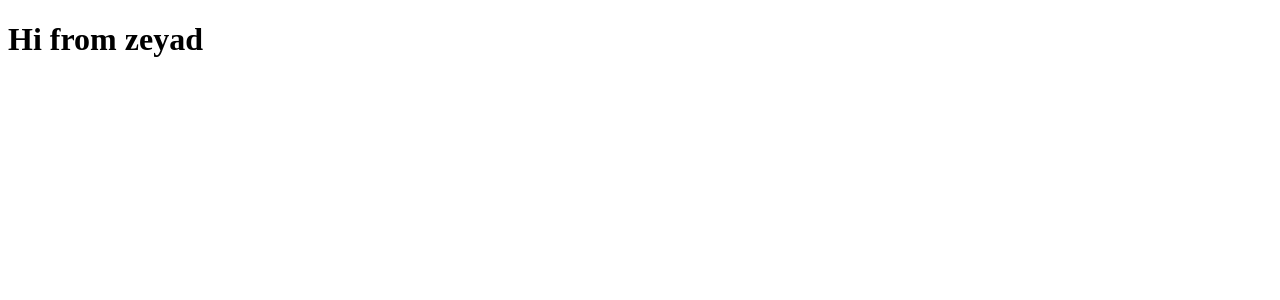
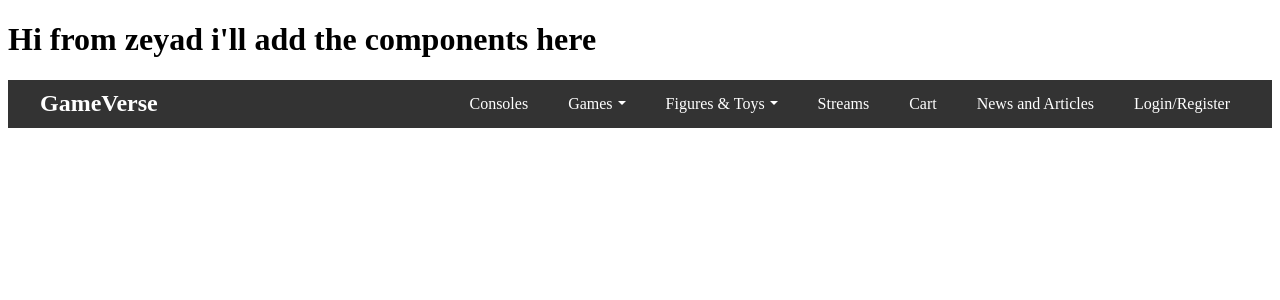
Before and after one commit to zeyad-houssainy/alx-graduation-project-cohort-22, a React app in the folder game_nexus/: page / in a window 1280 px wide. Shown: the top 300 px of the page. Built offline with nearby package versions, Linux system fonts and the light colour scheme; the HTML template or start-up script is replaced by a standard one.

Commit message:
adding NavBar Component without styling

```diff
--- a/game_nexus/src/App/App.js
+++ b/game_nexus/src/App/App.js
@@ -1,7 +1,7 @@
 //React Imports
 import React from 'react';
-// import { Link } from 'react-router-dom'; // If you're using React Router
 //component Files import
+import "./App.css"
 import Navbar from '../NavBar/NavBar';
 
 
@@ -10,8 +10,8 @@ class App extends React.Component {
   render() {
     return (
 		<>
-			{/* <Navbar /> */}
-      		<h1>Hi from zeyad</h1>
+      		<h1>Hi from zeyad i'll add the components here</h1>
+          <Navbar />
 		</>
     );
   }
--- /dev/null
+++ b/game_nexus/src/NavBar/NavBar.css
@@ -0,0 +1,76 @@
+/* Basic styling - improve as needed */
+.navbar {
+  background-color: #333;
+  color: white;
+  padding: 10px 0;
+}
+
+.navbar-container {
+  display: flex;
+  justify-content: space-between;
+  align-items: center;
+  max-width: 1200px;
+  margin: 0 auto;
+  padding: 0 20px;
+}
+
+.navbar-logo {
+  font-size: 1.5rem;
+  font-weight: bold;
+}
+
+.navbar-menu {
+  list-style: none;
+  display: flex;
+  margin: 0;
+  padding: 0;
+}
+
+.navbar-item {
+  margin-left: 20px;
+  position: relative; /* For dropdown positioning */
+}
+
+.navbar-link {
+  text-decoration: none;
+  color: white;
+  padding: 5px 10px;
+  display: block; /* Make links clickable areas */
+}
+
+/* Dropdown Styles */
+.dropdown-menu {
+  display: none; /* Initially hidden */
+  position: absolute;
+  background-color: #333;
+  min-width: 160px;
+  box-shadow: 0px 8px 16px 0px rgba(0, 0, 0, 0.2);
+  z-index: 1; /* Ensure it's on top */
+}
+
+.dropdown:hover .dropdown-menu {
+  display: block; /* Show on hover */
+}
+
+.dropdown-item {
+    color: white;
+    padding: 12px 16px;
+    text-decoration: none;
+    display: block;
+}
+
+.dropdown-item:hover {
+    background-color: #ddd; /* Example hover effect */
+    color: black;
+}
+
+.dropdown-toggle::after { /* Add a small arrow */
+    display: inline-block;
+    margin-left: 5px;
+    vertical-align: 0.255em;
+    content: "";
+    border-top: 0.3em solid;
+    border-right: 0.3em solid transparent;
+    border-bottom: 0;
+    border-left: 0.3em solid transparent;
+}
--- a/game_nexus/src/NavBar/NavBar.js
+++ b/game_nexus/src/NavBar/NavBar.js
@@ -1,55 +1,80 @@
-// import React from 'react';
-// import { Link } from 'react-router-dom'; // If you're using React Router
+import React from 'react';
+import "./NavBar.css"
 
-// class Navbar extends React.Component {
-//   render() {
-//     return (
-//       <nav className="navbar"> {/* Add your CSS class here */}
-//         <div className="navbar-container"> {/* Container for better layout */}
-//           <Link to="/" className="navbar-logo"> {/* Link to the homepage */}
-//             GameVerse {/* Your website's logo/name */}
-//           </Link>
-//           <ul className="navbar-menu">
-//             <li className="navbar-item">
-//               <Link to="/consoles" className="navbar-link">
-//                 Consoles
-//               </Link>
-//             </li>
-//             <li className="navbar-item">
-//               <Link to="/games" className="navbar-link">
-//                 Games
-//               </Link>
-//             </li>
-//             <li className="navbar-item">
-//               <Link to="/figures" className="navbar-link">
-//                 Figures & Toys
-//               </Link>
-//             </li>
-//             <li className="navbar-item">
-//               <Link to="/streams" className="navbar-link">
-//                 Streams
-//               </Link>
-//             </li>
-//             <li className="navbar-item">
-//               <Link to="/cart" className="navbar-link">
-//                 Cart
-//               </Link>
-//             </li>
-//             <li className="navbar-item">
-//               <Link to="/login" className="navbar-link">
-//                 Login/Register
-//               </Link>
-//             </li>
-//           </ul>
-//           {/* Optional: Add a search bar */}
-//           {/* <div className="navbar-search">
-//             <input type="text" placeholder="Search..." />
-//             <button>Search</button>
-//           </div> */}
-//         </div>
-//       </nav>
-//     );
-//   }
-// }
+const Navbar = () => {
+  return (
+    <nav className="navbar">
+      <div className="navbar-container">
+        <span className="navbar-logo">GameVerse</span> {/* Logo/Name */}
+        <ul className="navbar-menu">
+          <li className="navbar-item">
+            <a href="#" className="navbar-link"> {/* Static links for now */}
+              Consoles
+            </a>
+          </li>
+          <li className="navbar-item">
+            <div className="dropdown"> {/* Dropdown for Games */}
+              <a href="#" className="navbar-link dropdown-toggle">
+                Games
+              </a>
+              <div className="dropdown-menu">
+                <a href="#" className="dropdown-item">
+                  PlayStation
+                </a>
+                <a href="#" className="dropdown-item">
+                  Xbox
+                </a>
+                <a href="#" className="dropdown-item">
+                  PC
+                </a>
+                <a href="#" className="dropdown-item">
+                  Nintendo
+                </a>
+              </div>
+            </div>
+          </li>
+          <li className="navbar-item">
+            <div className="dropdown"> {/* Dropdown for Figures & Toys */}
+              <a href="#" className="navbar-link dropdown-toggle">
+                Figures & Toys
+              </a>
+              <div className="dropdown-menu">
+                <a href="#" className="dropdown-item">
+                  Action Figures
+                </a>
+                <a href="#" className="dropdown-item">
+                  Statues
+                </a>
+                <a href="#" className="dropdown-item">
+                  Collectibles
+                </a>
+              </div>
+            </div>
+          </li>
+          <li className="navbar-item">
+            <a href="#" className="navbar-link">
+              Streams
+            </a>
+          </li>
+          <li className="navbar-item">
+            <a href="#" className="navbar-link">
+              Cart
+            </a>
+          </li>
+          <li className="navbar-item">
+            <a href="#" className="navbar-link">
+              News and Articles
+            </a>
+          </li>
+          <li className="navbar-item">
+            <a href="#" className="navbar-link">
+              Login/Register
+            </a>
+          </li>
+        </ul>
+      </div>
+    </nav>
+  );
+};
 
-// export default Navbar;
+export default Navbar;
--- a/game_nexus/webpack.config.js
+++ b/game_nexus/webpack.config.js
@@ -33,6 +33,10 @@ module: {
         test: /\.txt$/, // Add rule to handle .txt files
         use: 'raw-loader',
       },
+      {
+        test: /\.css$/,
+        use: ['style-loader', 'css-loader'],
+      },
     ],
   },  resolve: {
   extensions: ['.js', '.jsx'], // Resolve .jsx extension
```
Also changed, not shown: game_nexus/src/App/App.css (added).
